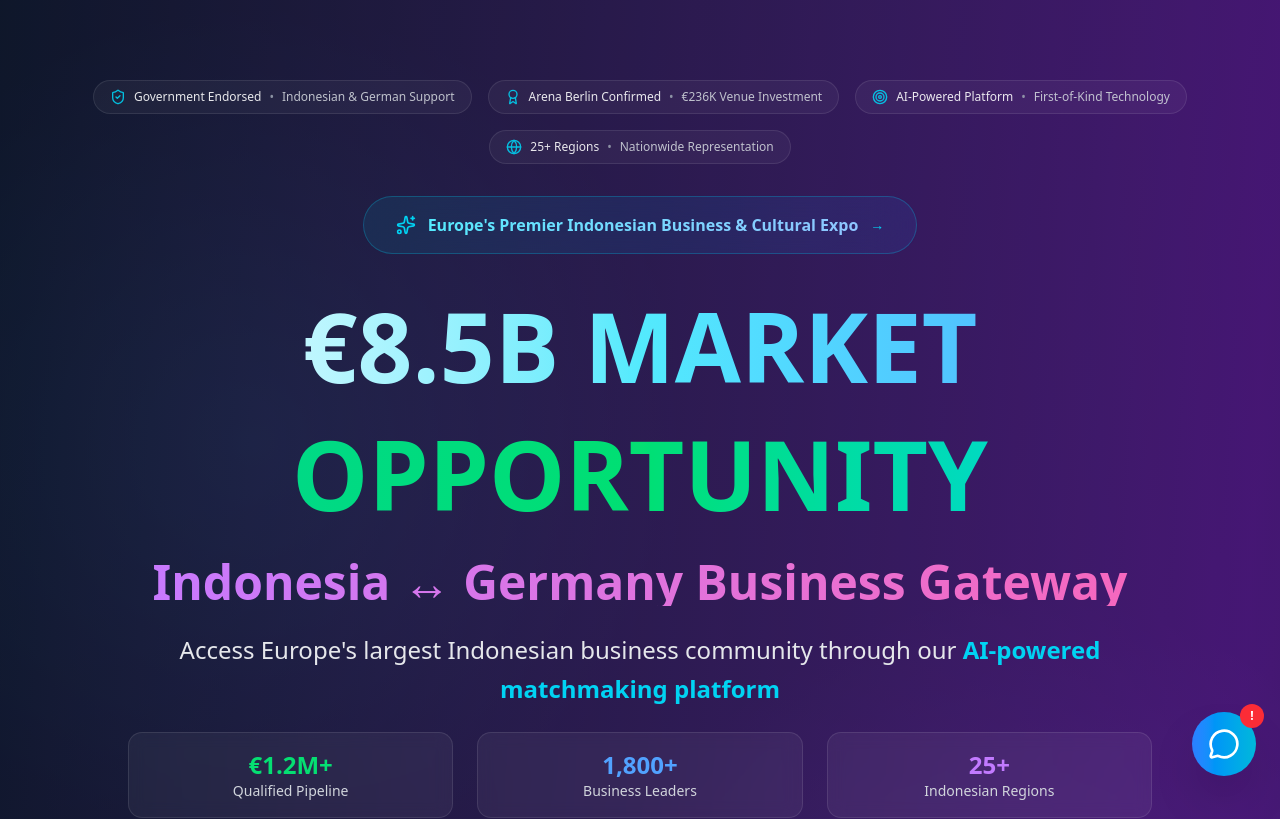
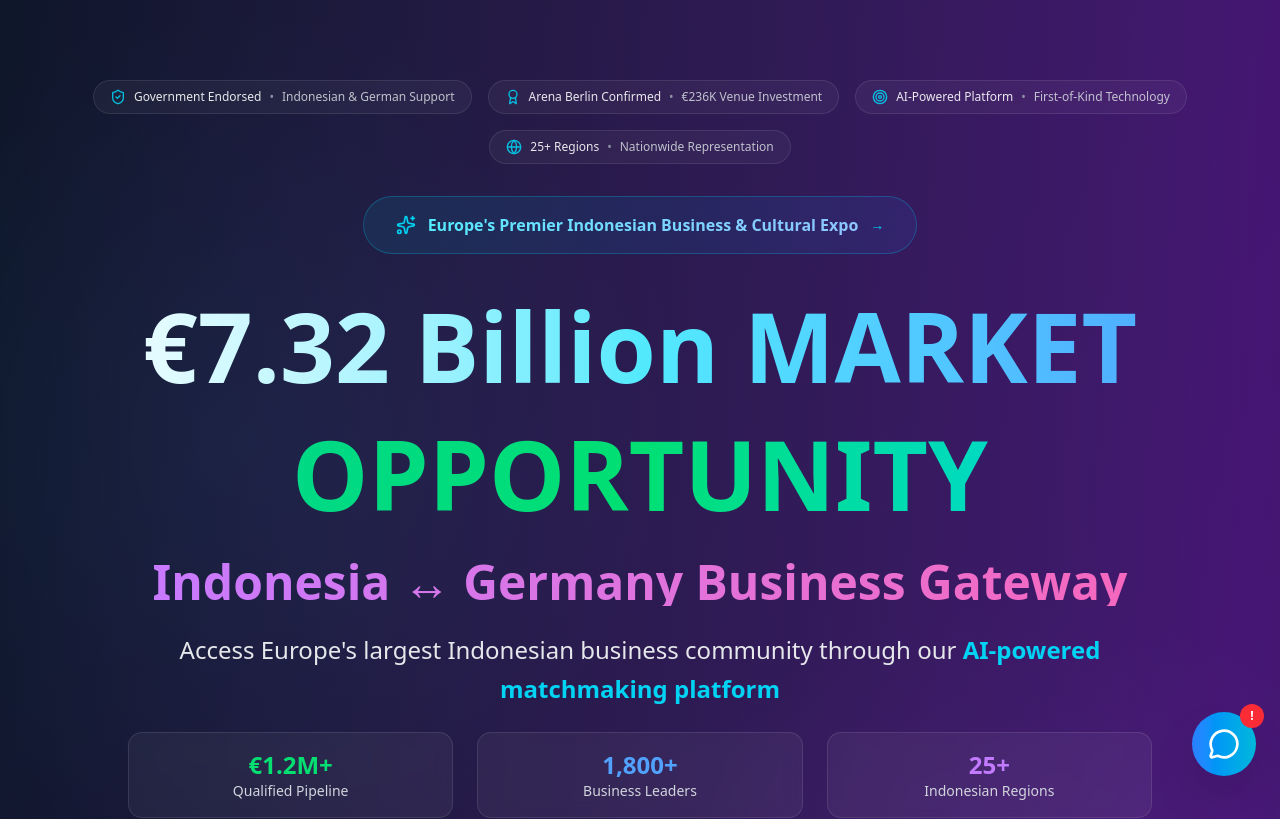
Before and after one commit to eridhobffry/paguyuban-next, a Next.js app: page / in a window 1280 px wide. Shown: the top 819 px of the page. Built offline with nearby package versions, Linux system fonts and the light colour scheme.

Commit message:
Update HeroSection to revise market opportunity figure from €8.5B to €7.32 Billion for improved accuracy in financial representation.

```diff
--- a/src/components/sections/HeroSection.tsx
+++ b/src/components/sections/HeroSection.tsx
@@ -164,7 +164,7 @@ const HeroSection = () => {
           {/* Restructured Main Heading - More Business Focused */}
           <h1 className="text-4xl sm:text-5xl md:text-6xl lg:text-8xl font-black mb-6 leading-tight">
             <span className="block bg-gradient-to-r from-white via-cyan-300 to-blue-400 bg-clip-text text-transparent">
-              €8.5B MARKET
+              €7.32 Billion MARKET
             </span>
             <span className="block bg-gradient-to-r from-emerald-400 via-green-400 to-cyan-400 bg-clip-text text-transparent mt-2">
               OPPORTUNITY
```
